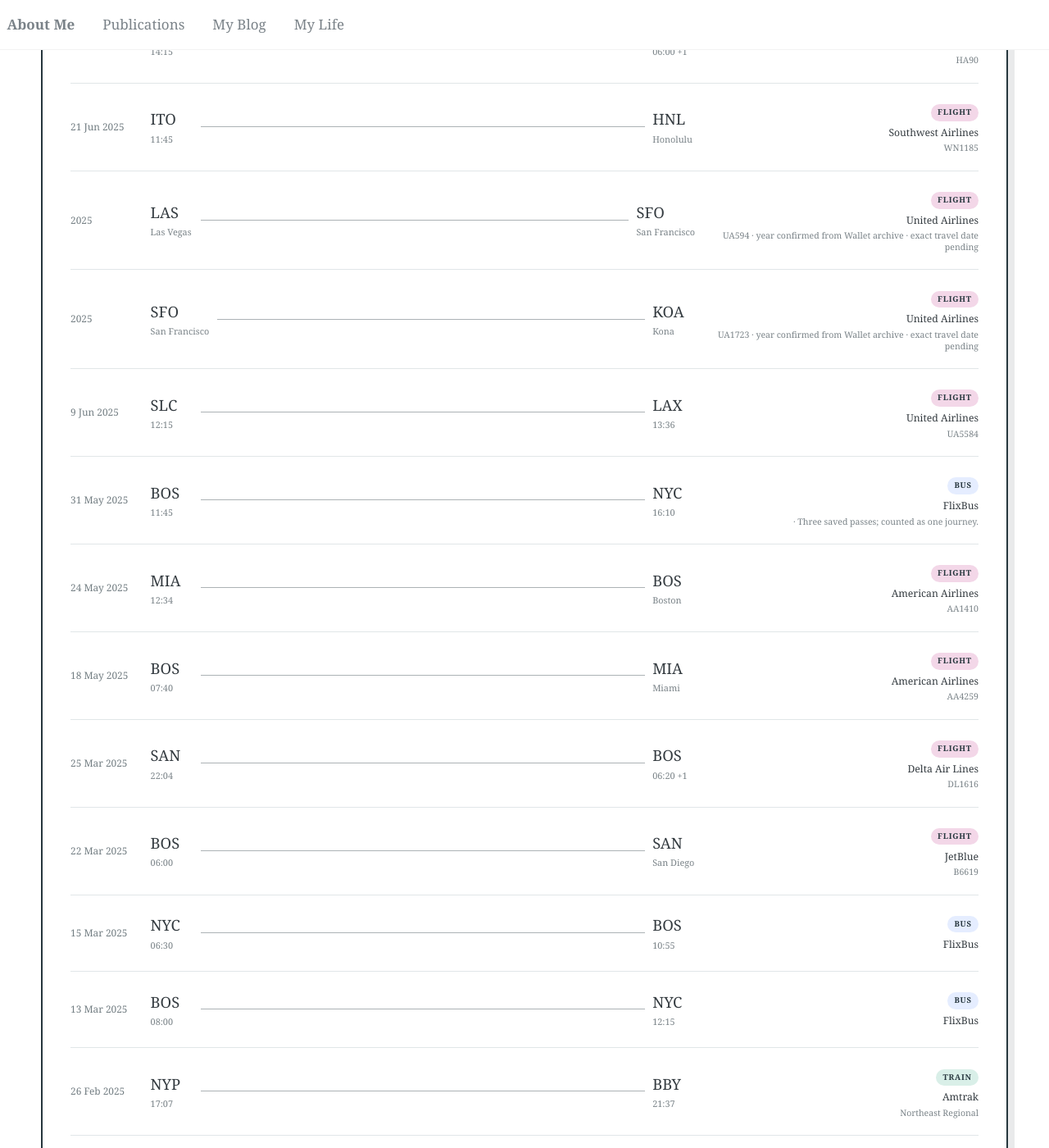
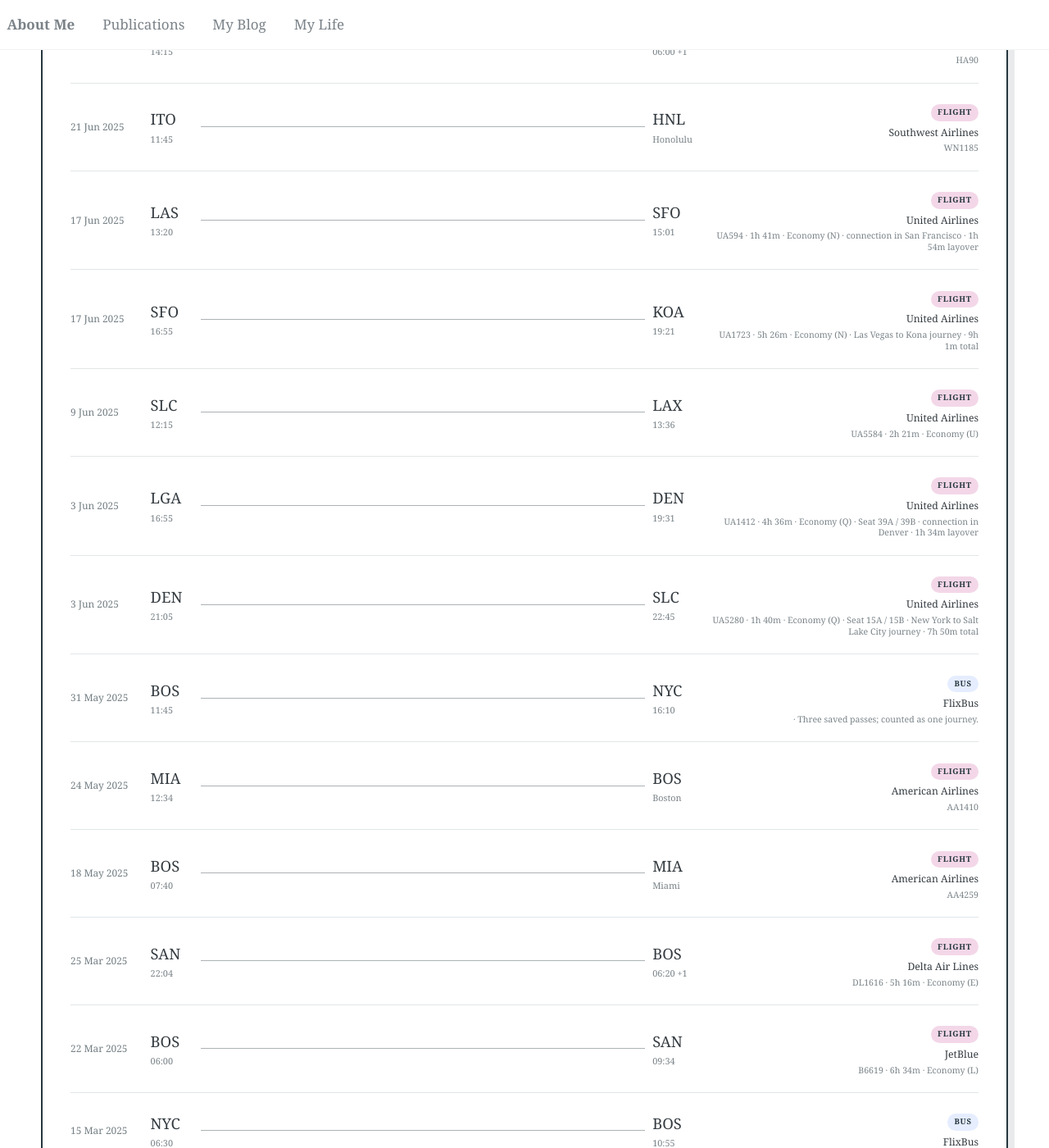
Before and after one commit to Cathylixi/Cathylixi.github.io, a Jekyll site: the page built from _pages/life-travel-flights.md, in a window 1280 px wide and 1400 px high, scrolled down 3095 px. Shown: the whole window at 82% size. Built offline with Jekyll 4.4.1, drawn with Linux system fonts in a browser that asks for light colours; some of the changed text lies outside the part shown.

Commit message:
Update and deduplicate travel records

```diff
--- a/_data/travel_airports.yml
+++ b/_data/travel_airports.yml
@@ -4,6 +4,7 @@
 CDG: [2.5500, 49.0097]
 CTS: [141.6923, 42.7752]
 DCA: [-77.0377, 38.8512]
+DEN: [-104.6737, 39.8561]
 EWR: [-74.1745, 40.6895]
 FCO: [12.2508, 41.8003]
 FLR: [11.2051, 43.8100]
@@ -16,6 +17,7 @@
 KOA: [-156.0456, 19.7388]
 LAS: [-115.1523, 36.0840]
 LAX: [-118.4085, 33.9416]
+LGA: [-73.8740, 40.7769]
 MDW: [-87.7524, 41.7868]
 MIA: [-80.2906, 25.7959]
 NKG: [118.8620, 31.7420]
--- a/_data/travel_flights.yml
+++ b/_data/travel_flights.yml
@@ -45,11 +45,16 @@
 - sort_date: 2026-10-05
   date: "5 Oct 2026"
   from_code: "ATL"
+  from_time: "19:01"
   from_city: "Atlanta"
   to_code: "EWR"
+  to_time: "21:24"
   to_city: "Newark"
   carrier: "Frontier Airlines"
   flight_number: "F91158"
+  duration: "2h 23m"
+  cabin: "Economy (E)"
+  seat: "37D"
 
 - sort_date: 2026-10-02
   date: "2 Oct 2026"
@@ -96,26 +101,6 @@
   carrier: "Hawaiian Airlines"
   flight_number: "HA90"
 
-- sort_date: 2025-06-20
-  date: "2025"
-  from_code: "LAS"
-  from_city: "Las Vegas"
-  to_code: "SFO"
-  to_city: "San Francisco"
-  carrier: "United Airlines"
-  flight_number: "UA594"
-  note: "year confirmed from Wallet archive · exact travel date pending"
-
-- sort_date: 2025-06-20
-  date: "2025"
-  from_code: "SFO"
-  from_city: "San Francisco"
-  to_code: "KOA"
-  to_city: "Kona"
-  carrier: "United Airlines"
-  flight_number: "UA1723"
-  note: "year confirmed from Wallet archive · exact travel date pending"
-
 - sort_date: 2025-06-21
   date: "21 Jun 2025"
   from_code: "ITO"
@@ -125,6 +110,34 @@
   carrier: "Southwest Airlines"
   flight_number: "WN1185"
 
+- sort_date: 2025-06-17
+  date: "17 Jun 2025"
+  from_code: "LAS"
+  from_time: "13:20"
+  from_city: "Las Vegas"
+  to_code: "SFO"
+  to_time: "15:01"
+  to_city: "San Francisco"
+  carrier: "United Airlines"
+  flight_number: "UA594"
+  duration: "1h 41m"
+  cabin: "Economy (N)"
+  note: "connection in San Francisco · 1h 54m layover"
+
+- sort_date: 2025-06-17
+  date: "17 Jun 2025"
+  from_code: "SFO"
+  from_time: "16:55"
+  from_city: "San Francisco"
+  to_code: "KOA"
+  to_time: "19:21"
+  to_city: "Kona"
+  carrier: "United Airlines"
+  flight_number: "UA1723"
+  duration: "5h 26m"
+  cabin: "Economy (N)"
+  note: "Las Vegas to Kona journey · 9h 1m total"
+
 - sort_date: 2025-06-09
   date: "9 Jun 2025"
   from_code: "SLC"
@@ -133,6 +146,38 @@
   to_time: "13:36"
   carrier: "United Airlines"
   flight_number: "UA5584"
+  duration: "2h 21m"
+  cabin: "Economy (U)"
+
+- sort_date: 2025-06-03
+  date: "3 Jun 2025"
+  from_code: "LGA"
+  from_time: "16:55"
+  from_city: "New York"
+  to_code: "DEN"
+  to_time: "19:31"
+  to_city: "Denver"
+  carrier: "United Airlines"
+  flight_number: "UA1412"
+  duration: "4h 36m"
+  cabin: "Economy (Q)"
+  seat: "39A / 39B"
+  note: "connection in Denver · 1h 34m layover"
+
+- sort_date: 2025-06-03
+  date: "3 Jun 2025"
+  from_code: "DEN"
+  from_time: "21:05"
+  from_city: "Denver"
+  to_code: "SLC"
+  to_time: "22:45"
+  to_city: "Salt Lake City"
+  carrier: "United Airlines"
+  flight_number: "UA5280"
+  duration: "1h 40m"
+  cabin: "Economy (Q)"
+  seat: "15A / 15B"
+  note: "New York to Salt Lake City journey · 7h 50m total"
 
 - sort_date: 2025-05-24
   date: "24 May 2025"
@@ -160,15 +205,20 @@
   to_time: "06:20 +1"
   carrier: "Delta Air Lines"
   flight_number: "DL1616"
+  duration: "5h 16m"
+  cabin: "Economy (E)"
 
 - sort_date: 2025-03-22
   date: "22 Mar 2025"
   from_code: "BOS"
   from_time: "06:00"
   to_code: "SAN"
+  to_time: "09:34"
   to_city: "San Diego"
   carrier: "JetBlue"
   flight_number: "B6619"
+  duration: "6h 34m"
+  cabin: "Economy (L)"
 
 - sort_date: 2025-02-07
   date: "7 Feb 2025"
@@ -181,12 +231,30 @@
 
 - sort_date: 2025-02-02
   date: "2 Feb 2025"
+  from_code: "XMN"
+  from_time: "12:15"
+  from_city: "Xiamen"
+  to_code: "HKG"
+  to_time: "14:00"
+  to_city: "Hong Kong"
+  carrier: "Cathay Pacific"
+  flight_number: "CX977"
+  duration: "1h 45m"
+  cabin: "Economy (H)"
+  note: "connection in Hong Kong · 2h 40m layover"
+
+- sort_date: 2025-02-02
+  date: "2 Feb 2025"
   from_code: "HKG"
   from_time: "16:40"
   to_code: "LAX"
+  to_time: "13:20"
   to_city: "Los Angeles"
   carrier: "Cathay Pacific"
   flight_number: "CX882"
+  duration: "12h 40m"
+  cabin: "Premium Economy (E)"
+  note: "Xiamen to Los Angeles journey · 17h 5m total"
 
 - sort_date: 2024-12-23
   date: "23 Dec 2024"
@@ -395,6 +463,9 @@
   to_time: "11:55 +1"
   carrier: "Finnair"
   flight_number: "AY67"
+  duration: "12h 45m"
+  cabin: "Economy (M)"
+  note: "Oslo to Osaka journey · 1d 7h 5m total"
 
 - sort_date: 2023-12-21
   date: "21 Dec 2023"
@@ -413,6 +484,9 @@
   to_time: "23:15"
   carrier: "Finnair"
   flight_number: "AY918"
+  duration: "1h 25m"
+  cabin: "Economy (M)"
+  note: "connection in Helsinki · 16h 55m layover"
 
 - sort_date: 2023-12-18
   date: "18 Dec 2023"
--- a/_pages/life-travel-flights.md
+++ b/_pages/life-travel-flights.md
@@ -57,7 +57,13 @@
             <div class="trip-flight__meta">
               <span class="trip-mode trip-mode--flight">Flight</span>
               <strong>{{ flight.carrier | escape }}</strong>
-              <small>{{ flight.flight_number | escape }}{% if flight.note %} · {{ flight.note | escape }}{% endif %}</small>
+              <small>
+                {{ flight.flight_number | escape }}
+                {% if flight.duration %} · {{ flight.duration | escape }}{% endif %}
+                {% if flight.cabin %} · {{ flight.cabin | escape }}{% endif %}
+                {% if flight.seat %} · Seat {{ flight.seat | escape }}{% endif %}
+                {% if flight.note %} · {{ flight.note | escape }}{% endif %}
+              </small>
             </div>
           </article>
         {% endfor %}
--- a/_pages/life-travel.md
+++ b/_pages/life-travel.md
@@ -197,13 +197,15 @@
     ATL: ["Atlanta", "Hartsfield–Jackson Atlanta International Airport"],
     BOO: ["Bodø", "Bodø Airport"], BOS: ["Boston", "Boston Logan International Airport"],
     CDG: ["Paris", "Paris Charles de Gaulle Airport"], CTS: ["Sapporo", "New Chitose Airport"],
-    DCA: ["Washington, D.C.", "Reagan National Airport"], EWR: ["Newark", "Newark Liberty International Airport"],
+    DCA: ["Washington, D.C.", "Reagan National Airport"], DEN: ["Denver", "Denver International Airport"],
+    EWR: ["Newark", "Newark Liberty International Airport"],
     FCO: ["Rome", "Rome Fiumicino Airport"], FLR: ["Florence", "Florence Airport"],
     HEL: ["Helsinki", "Helsinki Airport"], HKG: ["Hong Kong", "Hong Kong International Airport"],
     HNL: ["Honolulu", "Daniel K. Inouye International Airport"], IST: ["Istanbul", "Istanbul Airport"],
     ITO: ["Hilo", "Hilo International Airport"], KIX: ["Osaka", "Kansai International Airport"],
     KOA: ["Kona", "Kona International Airport"], LAS: ["Las Vegas", "Harry Reid International Airport"],
-    LAX: ["Los Angeles", "Los Angeles International Airport"], MDW: ["Chicago", "Chicago Midway International Airport"],
+    LAX: ["Los Angeles", "Los Angeles International Airport"], LGA: ["New York", "LaGuardia Airport"],
+    MDW: ["Chicago", "Chicago Midway International Airport"],
     MIA: ["Miami", "Miami International Airport"], NKG: ["Nanjing", "Nanjing Lukou International Airport"],
     NRT: ["Tokyo", "Narita International Airport"], OSL: ["Oslo", "Oslo Airport"],
     PEK: ["Beijing", "Beijing Capital International Airport"], PHL: ["Philadelphia", "Philadelphia International Airport"],
```
Also changed, not shown: _trips/norway-japan-2023.md (+6 -1 lines).
